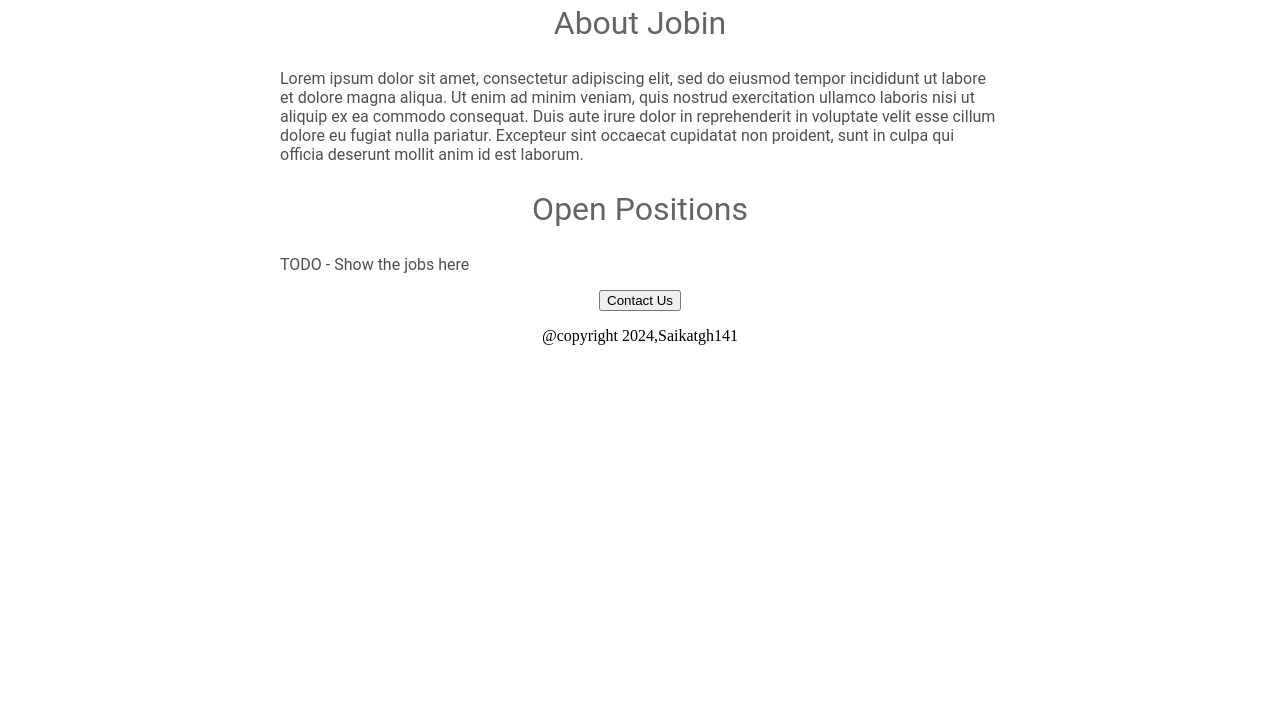
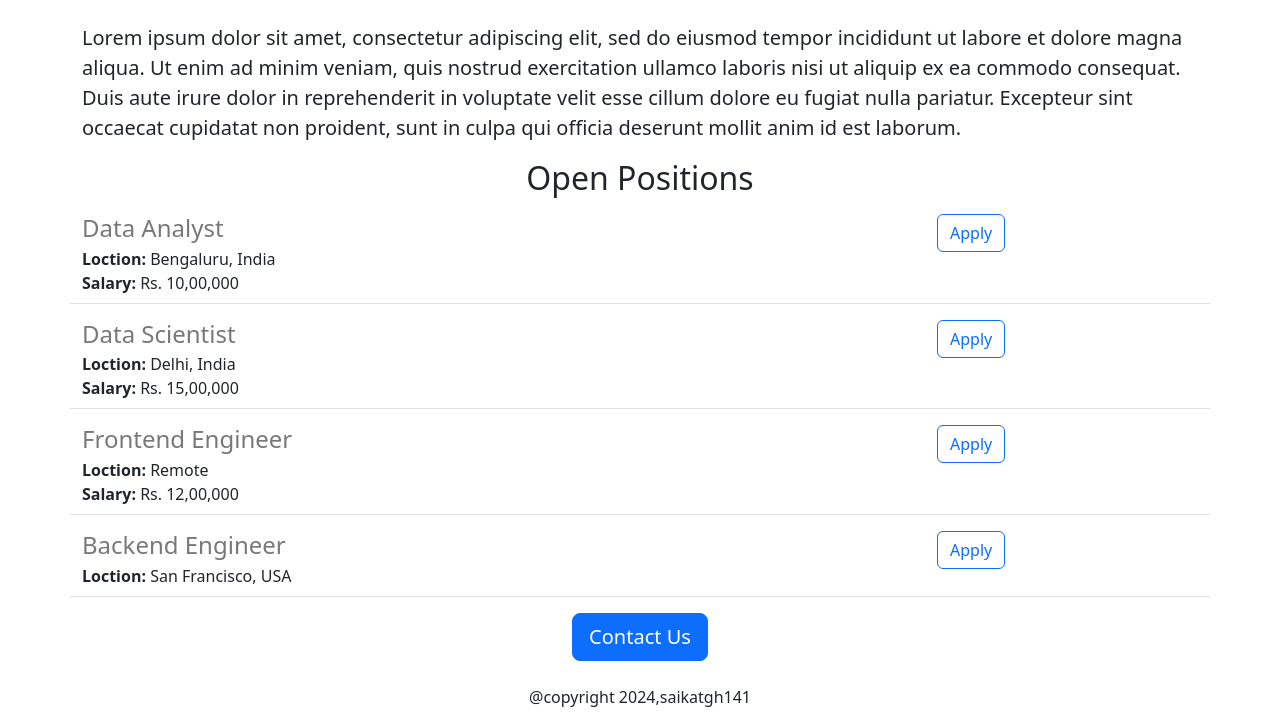
Before and after one commit to Saikat141/saikat-career-web-v2, a Flask app: page / in a window 1280 px wide. Shown: the part 487-1212 px from the top of the page. Before the commit the page ends 832 px from the top, so only its background shows below. Run offline with Flask 3, Linux system fonts and the light colour scheme.

Commit message:
added dynamic data and api route

```diff
--- a/app.py
+++ b/app.py
@@ -1,10 +1,46 @@
-from flask import Flask,request,render_template
+from flask import Flask,request,render_template,jsonify
 
 app = Flask(__name__)
 
+JOBS=[
+    {
+        'id' : 1,
+        'title': 'Data Analyst',
+        'location': 'Bengaluru, India',
+        'salary': 'Rs. 10,00,000',
+
+    },
+    {
+        'id' : 2,
+        'title': 'Data Scientist',
+        'location': 'Delhi, India',
+        'salary': 'Rs. 15,00,000'
+
+    },
+    {
+        'id' : 3,
+        'title': 'Frontend Engineer',
+        'location': 'Remote',
+        'salary': 'Rs. 12,00,000'
+
+    },
+    {
+        'id' : 4,
+        'title': 'Backend Engineer',
+        'location': 'San Francisco, USA',
+
+
+    }
+
+]
+
 @app.route("/")
 def index():
-    return render_template('home.html')
+    return render_template('home.html', jobs = JOBS)
+
+@app.route("/api/jobs")
+def list_jobs():
+    return jsonify(JOBS)
 
 if __name__ == "__main__":
     app.run("0.0.0.0",debug=True)
--- a/static/style.css
+++ b/static/style.css
@@ -1,4 +1,4 @@
-h1 {
+/* h1 {
   font-size: 40px;
   font-family: Roboto;
   font-weight: normal;
@@ -31,3 +31,12 @@
 .btn {
   text-align: center;
 }
+
+ */
+
+#banner {
+  width: 100%;
+  height: 360px;
+  object-fit: cover;
+
+}
--- a/templates/home.html
+++ b/templates/home.html
@@ -1,25 +1,40 @@
 <!DOCTYPE html>
 <html>
   <head>
+    <!--Bootstrap link  -->
+    <meta charset="utf-8">
+    <meta name="viewport" content="width=device-width, initial-scale=1">
+
     <title>JOBIN Market</title>
     <link rel="stylesheet" href="static/style.css">
 
+    <!-- Bootstrap -->
+    <link href="https://cdn.jsdelivr.net/npm/bootstrap@5.3.3/dist/css/bootstrap.min.css" rel="stylesheet" integrity="sha384-QWTKZyjpPEjISv5WaRU9OFeRpok6YctnYmDr5pNlyT2bRjXh0JMhjY6hW+ALEwIH" crossorigin="anonymous">
+    <script src="https://cdn.jsdelivr.net/npm/bootstrap@5.3.3/dist/js/bootstrap.bundle.min.js" integrity="sha384-YvpcrYf0tY3lHB60NNkmXc5s9fDVZLESaAA55NDzOxhy9GkcIdslK1eN7N6jIeHz" crossorigin="anonymous"></script>
+
+
+
+
   </head>
   <body>
-  <div id="container">
-    <h1>JOBIN's Career</h1>
-    <img id="banner" src="https://c4b6a89e-9298-4184-8d85-0bdbbcfed3c8-00-3tmjn73dzbb1n.sisko.replit.dev//static/baner.jpg" height="320">
+  <div class="container">
+    <h1 class="text-center mt-2 mb-4">JOBIN's Career</h1>
+    <img id ="banner" class="img-thumbnail" alt= "Responsive image"src= "https://c4b6a89e-9298-4184-8d85-0bdbbcfed3c8-00-3tmjn73dzbb1n.sisko.replit.dev//static/baner.jpg" height="320">
 
-    <h2>About Jobin</h2>
-    <p class= "body_text">
+    <h2 class="text-center mt-2 mb-4">About Jobin</h2>
+    <p class="lead">
       Lorem ipsum dolor sit amet, consectetur adipiscing elit, sed do eiusmod tempor incididunt ut labore et dolore magna aliqua. Ut enim ad minim veniam, quis nostrud exercitation ullamco laboris nisi ut aliquip ex ea commodo consequat. Duis aute irure dolor in reprehenderit in voluptate velit esse cillum dolore eu fugiat nulla pariatur. Excepteur sint occaecat cupidatat non proident, sunt in culpa qui officia deserunt mollit anim id est laborum.
     </p>
-    <h2>Open Positions</h2>
-    <p class="body_text"">TODO - Show the jobs here</p>
+    <h2 class="text-center">Open Positions</h2>
+    <p>
+      {%for job in jobs%}
+        {% include 'job_items.html' %}
+      {%endfor%}
+    </p>
 
-    <div class="btn">
-    <button>Contact Us</button>
-    <p>@copyright 2024,Saikatgh141</p>
+    <div class="text-center">
+    <button class="btn btn-primary btn-lg">Contact Us</button>
+    <p class="mt-4 bt">@copyright 2024,saikatgh141</p>
     </div>
 
 
--- /dev/null
+++ b/templates/job_items.html
@@ -0,0 +1,23 @@
+<div class="border-bottom row" style="margin-bottom: 16px; padding-bottom: 8px;">
+  <div class= "col-9">
+    <h4 style= "color:rgb(120,120,120); margin-bottom:4px; font-style:bold;">
+      {{job['title']}}
+    </h4>
+
+    <div>
+      <b>Loction: </b>{{job['location']}}
+    </div>
+
+    {%if 'salary' in job%}
+      <div>
+        <b>Salary: </b>{{job['salary']}}
+      </div>
+
+    {%endif%}
+    </div>
+
+
+  <div class= "col-3">
+      <button type="button" class="btn btn-outline-primary">Apply</button>
+  </div>
+</div>
```
